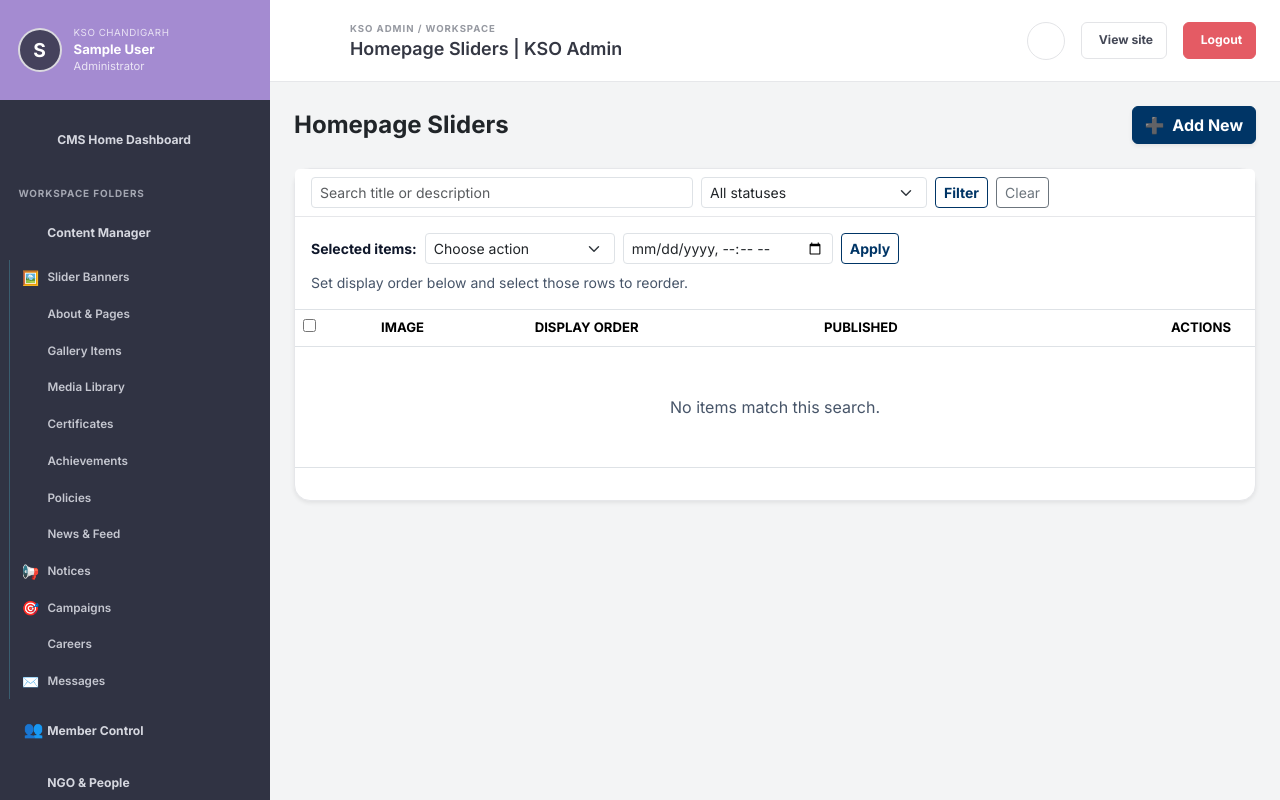
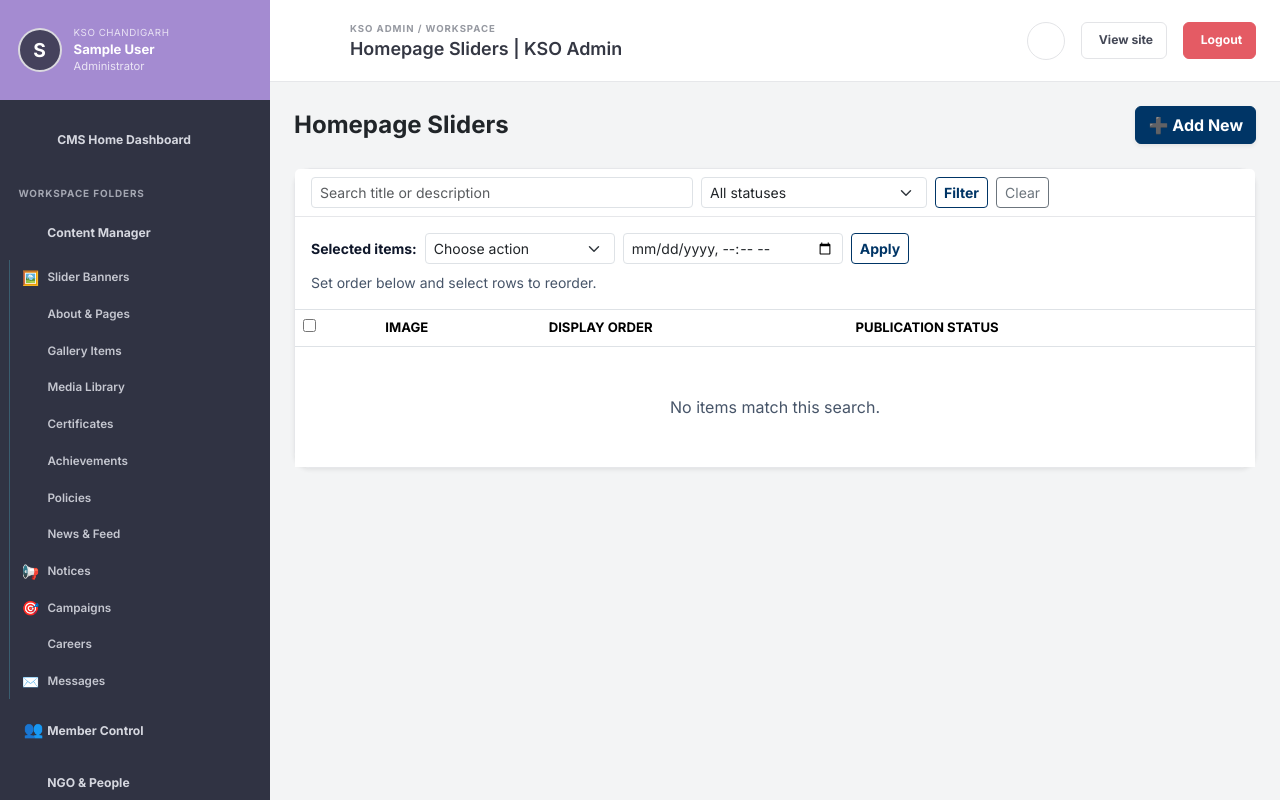
Before and after one commit to Lungouhen/KUKI-STUDENTS-ORG-CHANDIGARH, a Laravel app: page /admin/content in a window 1280 px wide. Run offline with Laravel 12, Linux system fonts and the light colour scheme; the visitor is signed in with stand-in values (Sample User, id 1); data comes from the database, SQL or seed files in the repository; data that the repository does not hold is empty.

Commit message:
Upgrade admin content manager module
Co-authored-by: Lungouhen <191935306+Lungouhen@users.noreply.github.com>

```diff
--- /dev/null
+++ b/public/css/pages/admin-content.css
@@ -0,0 +1,49 @@
+.admin-content-page .card,
+.admin-content-page .modal-content {
+    border-radius: 1rem !important;
+}
+
+.admin-content-page .admin-content-thumbnail {
+    width: 60px;
+    height: 40px;
+    object-fit: cover;
+}
+
+.admin-content-page .admin-content-order {
+    width: 100px;
+}
+
+.admin-content-page button:focus-visible,
+.admin-content-page a:focus-visible,
+.admin-content-page input:focus-visible,
+.admin-content-page select:focus-visible,
+.admin-content-page textarea:focus-visible {
+    outline: 3px solid #ffbf00;
+    outline-offset: 3px;
+}
+
+.admin-content-page .admin-content-bulk {
+    display: flex;
+    flex-wrap: wrap;
+    align-items: center;
+    gap: 0.5rem;
+}
+
+.admin-content-page #bulk-content-action {
+    max-width: 190px;
+}
+
+.admin-content-page #contentBulkSchedule {
+    max-width: 220px;
+}
+
+@media (max-width: 575.98px) {
+    .admin-content-page .card-body,
+    .admin-content-page .card-header {
+        padding: 1rem !important;
+    }
+
+    .admin-content-page .admin-content-bulk {
+        width: 100%;
+    }
+}
--- /dev/null
+++ b/public/js/pages/admin-content.js
@@ -0,0 +1,110 @@
+(() => {
+    const selectAll = document.getElementById('select-all-content');
+    const selections = Array.from(document.querySelectorAll('.content-selection'));
+    const bulkForm = document.getElementById('bulk-content-form');
+    const selectionError = document.querySelector('[data-content-selection-error]');
+
+    const syncSelection = () => {
+        const selectedCount = selections.filter((input) => input.checked).length;
+        if (selectAll) {
+            selectAll.checked = selections.length > 0 && selectedCount === selections.length;
+            selectAll.indeterminate = selectedCount > 0 && selectedCount < selections.length;
+        }
+        if (selectionError && selectedCount > 0) {
+            selectionError.hidden = true;
+        }
+    };
+
+    selectAll?.addEventListener('change', () => {
+        selections.forEach((input) => {
+            input.checked = selectAll.checked;
+        });
+        syncSelection();
+    });
+    selections.forEach((input) => input.addEventListener('change', syncSelection));
+
+    const actionSelect = document.querySelector('[data-content-action]');
+    const bulkSchedule = document.querySelector('#bulk-content-form [data-content-schedule]');
+    const updateBulkScheduleRequirement = () => {
+        if (actionSelect && bulkSchedule) {
+            bulkSchedule.required = actionSelect.value === 'scheduled';
+        }
+    };
+    actionSelect?.addEventListener('change', updateBulkScheduleRequirement);
+    updateBulkScheduleRequirement();
+
+    bulkForm?.addEventListener('submit', (event) => {
+        if (!selections.some((input) => input.checked)) {
+            event.preventDefault();
+            if (selectionError) {
+                selectionError.hidden = false;
+            }
+            selectAll?.focus();
+            return;
+        }
+
+        if (actionSelect?.value === 'delete' && !window.confirm('Delete the selected content items?')) {
+            event.preventDefault();
+            return;
+        }
+
+        const button = bulkForm.querySelector('button[type="submit"]');
+        if (button) {
+            button.disabled = true;
+            button.setAttribute('aria-busy', 'true');
+            button.textContent = 'Applying…';
+        }
+    });
+
+    const modal = document.getElementById('addContentModal');
+    if (modal?.dataset.reopenOnError === 'true' && window.bootstrap?.Modal) {
+        window.bootstrap.Modal.getOrCreateInstance(modal).show();
+    }
+
+    const createForm = document.querySelector('[data-content-create-form]');
+    const assetSelect = document.querySelector('[data-content-asset]');
+    const imageFile = document.querySelector('[data-content-file]');
+    const altText = document.querySelector('[data-content-alt]');
+
+    assetSelect?.addEventListener('change', () => {
+        if (assetSelect.value && imageFile) {
+            imageFile.value = '';
+        }
+        if (altText) {
+            altText.required = false;
+        }
+    });
+
+    imageFile?.addEventListener('change', () => {
+        if (imageFile.files?.length && assetSelect) {
+            assetSelect.value = '';
+        }
+        if (altText) {
+            altText.required = Boolean(imageFile.files?.length);
+        }
+    });
+
+    document.querySelector('[data-content-status]')?.addEventListener('change', (event) => {
+        const scheduledAt = createForm?.querySelector('[data-content-schedule]');
+        if (scheduledAt) {
+            scheduledAt.required = event.target.value === 'scheduled';
+        }
+    });
+
+    const publicationStatus = document.querySelector('[data-content-status]');
+    const scheduledAt = createForm?.querySelector('[data-content-schedule]');
+    if (publicationStatus && scheduledAt) {
+        scheduledAt.required = publicationStatus.value === 'scheduled';
+    }
+
+    createForm?.addEventListener('submit', () => {
+        const button = createForm.querySelector('button[type="submit"]');
+        if (!button || !createForm.reportValidity()) {
+            return;
+        }
+
+        button.disabled = true;
+        button.setAttribute('aria-busy', 'true');
+        button.textContent = 'Saving content…';
+    });
+})();
--- a/resources/views/admin/content/index.blade.php
+++ b/resources/views/admin/content/index.blade.php
@@ -3,18 +3,33 @@
 @section('title', $title . ' | KSO Admin')
 
 @section('content')
+<div class="admin-content-page">
+    @if($errors->any())
+        <div class="alert alert-danger rounded-4 small" role="alert" aria-labelledby="contentErrorsHeading">
+            <h2 id="contentErrorsHeading" class="h6 fw-bold">Review the content details</h2>
+            <ul class="mb-0">
+                @foreach($errors->all() as $error)
+                    <li>{{ $error }}</li>
+                @endforeach
+            </ul>
+        </div>
+    @endif
+
     <div class="d-flex flex-wrap justify-content-between align-items-center gap-3 mb-4">
-    <h4 class="fw-bold text-dark mb-0">{{ $title }}</h4>
+        <h1 class="h4 fw-bold text-dark mb-0">{{ $title }}</h1>
         <button type="button" class="btn btn-primary shadow-sm" data-bs-toggle="modal" data-bs-target="#addContentModal">
-        <i class="fa-solid fa-plus me-1"></i> Add New
+            <i class="fa-solid fa-plus me-1" aria-hidden="true"></i>Add New
         </button>
     </div>
 
-<div class="card border-0 shadow-sm rounded-4">
+    <section class="card border-0 shadow-sm rounded-4">
         <div class="card-header bg-white">
             <form action="{{ route('admin.content.index') }}" method="GET" class="row g-2">
                 <input type="hidden" name="type" value="{{ $type }}">
-            <div class="col-md-5"><label class="visually-hidden" for="content-search">Search content</label><input id="content-search" name="q" value="{{ $search }}" class="form-control form-control-sm" placeholder="Search title or description"></div>
+                <div class="col-md-5">
+                    <label class="visually-hidden" for="content-search">Search content</label>
+                    <input id="content-search" name="q" value="{{ $search }}" class="form-control form-control-sm" placeholder="Search title or description">
+                </div>
                 <div class="col-md-3">
                     <label class="visually-hidden" for="content-status">Filter publication status</label>
                     <select id="content-status" name="status" class="form-select form-select-sm">
@@ -23,16 +38,19 @@
                         @endforeach
                     </select>
                 </div>
-            <div class="col-md-4 d-flex gap-2"><button class="btn btn-sm btn-outline-primary">Filter</button><a href="{{ route('admin.content.index', ['type' => $type]) }}" class="btn btn-sm btn-outline-secondary">Clear</a></div>
+                <div class="col-md-4 d-flex gap-2">
+                    <button type="submit" class="btn btn-sm btn-outline-primary">Filter</button>
+                    <a href="{{ route('admin.content.index', ['type' => $type]) }}" class="btn btn-sm btn-outline-secondary">Clear</a>
+                </div>
             </form>
         </div>
 
-    <form action="{{ route('admin.content.bulk') }}" method="POST" id="bulk-content-form">
+        <div class="d-flex flex-wrap align-items-center gap-2 p-3 border-bottom">
+            <form action="{{ route('admin.content.bulk') }}" method="POST" id="bulk-content-form" class="admin-content-bulk">
                 @csrf
                 <input type="hidden" name="type" value="{{ $type }}">
-        <div class="d-flex flex-wrap align-items-center gap-2 p-3 border-bottom">
                 <label for="bulk-content-action" class="small fw-bold">Selected items:</label>
-            <select name="action" id="bulk-content-action" class="form-select form-select-sm" style="max-width: 190px" required>
+                <select name="action" id="bulk-content-action" class="form-select form-select-sm" required data-content-action>
                     <option value="">Choose action</option>
                     <option value="publish">Publish</option>
                     <option value="unpublish">Unpublish</option>
@@ -41,105 +59,122 @@
                     <option value="reorder">Save order</option>
                     <option value="delete">Delete</option>
                 </select>
-            <input type="datetime-local" name="scheduled_publish_at" class="form-control form-control-sm" style="max-width:210px" aria-label="Scheduled publish time">
-            <button class="btn btn-sm btn-outline-primary">Apply</button>
-            <span class="small text-muted">Set display order below and select those rows to reorder.</span>
+                <label class="visually-hidden" for="contentBulkSchedule">Scheduled publish time</label>
+                <input id="contentBulkSchedule" type="datetime-local" name="scheduled_publish_at" class="form-control form-control-sm" aria-describedby="contentBulkScheduleHint" data-content-schedule>
+                <button type="submit" class="btn btn-sm btn-outline-primary">Apply</button>
+                <span id="contentBulkScheduleHint" class="visually-hidden">Required only when scheduling selected content.</span>
+                <span class="small text-muted">Set order below and select rows to reorder.</span>
+            </form>
+            <p class="w-100 small text-danger mb-0" data-content-selection-error role="alert" hidden>Select at least one content item before applying a bulk action.</p>
         </div>
+
         <div class="card-body p-0">
             <div class="table-responsive">
-                <table class="table table-hover align-middle mb-0">
+                <table class="table table-hover align-middle mb-0" aria-describedby="contentTableCaption">
+                    <caption id="contentTableCaption" class="visually-hidden">{{ $title }} matching the selected filters</caption>
                     <thead class="bg-light text-muted extra-small text-uppercase">
                         <tr>
-                            <th><input type="checkbox" id="select-all-content" aria-label="Select all content"></th>
-                            <th class="ps-3">@if(in_array($type, ['slider', 'certificate'])) Image @else Title @endif</th>
-                            @if($type != 'slider' && $type != 'certificate') <th>Summary</th> @endif
-                            <th>Display order</th>
-                            <th>Published</th>
-                            <th class="text-end pe-4">Actions</th>
+                            <th scope="col"><input type="checkbox" id="select-all-content" aria-label="Select all content on this page" form="bulk-content-form"></th>
+                            <th scope="col" class="ps-3">@if(in_array($type, ['slider', 'certificate'])) Image @else Title @endif</th>
+                            @if(!in_array($type, ['slider', 'certificate']))<th scope="col">Summary</th>@endif
+                            <th scope="col">Display order</th>
+                            <th scope="col">Publication status</th>
                         </tr>
                     </thead>
                     <tbody>
                         @forelse($contents as $content)
                             <tr class="extra-small">
-                                <td><input type="checkbox" name="ids[]" value="{{ $content->id }}" class="content-selection" aria-label="Select {{ $content->title }}"></td>
+                                <td><input type="checkbox" name="ids[]" value="{{ $content->id }}" class="content-selection" aria-label="Select {{ $content->title }}" form="bulk-content-form"></td>
                                 <td class="ps-3">
                                     @if($content->image)
-                                        <img src="{{ asset($content->image) }}" alt="{{ $content->mediaAsset?->alt_text ?? '' }}" class="rounded border" width="60" height="40" style="object-fit:cover;">
+                                        <img src="{{ asset($content->image) }}" alt="{{ $content->mediaAsset?->alt_text ?? '' }}" class="admin-content-thumbnail rounded border" loading="lazy" decoding="async">
                                     @endif
                                     <span class="fw-bold text-dark ms-2">{{ $content->title }}</span>
                                 </td>
-                                @if($type != 'slider' && $type != 'certificate')
+                                @if(!in_array($type, ['slider', 'certificate']))
                                     <td>{{ Str::limit($content->content, 50) }}</td>
                                 @endif
-                                <td><input type="number" name="display_orders[{{ $content->id }}]" value="{{ $content->display_order }}" min="0" class="form-control form-control-sm" style="width:90px" aria-label="Display order for {{ $content->title }}"></td>
+                                <td>
+                                    <label class="visually-hidden" for="content-order-{{ $content->id }}">Display order for {{ $content->title }}</label>
+                                    <input type="number" id="content-order-{{ $content->id }}" name="display_orders[{{ $content->id }}]" value="{{ $content->display_order }}" min="0" class="form-control form-control-sm admin-content-order" aria-label="Display order for {{ $content->title }}" form="bulk-content-form">
+                                </td>
                                 <td>
                                     <span class="badge {{ $content->publication_status === 'published' ? 'bg-success' : 'bg-secondary' }}">{{ ucfirst($content->publication_status) }}</span>
                                     @if($content->scheduled_publish_at)<small class="d-block">{{ $content->scheduled_publish_at->format('Y-m-d H:i') }}</small>@endif
                                 </td>
-                                <td class="text-end pe-4"><span class="text-muted">Use bulk actions</span></td>
                             </tr>
                         @empty
-                            <tr><td colspan="6" class="text-center py-5 text-muted">No items match this search.</td></tr>
+                            <tr><td colspan="{{ in_array($type, ['slider', 'certificate']) ? 4 : 5 }}" class="text-center py-5 text-muted">No items match this search.</td></tr>
                         @endforelse
                     </tbody>
                 </table>
             </div>
+            @if($contents->hasPages())
                 <div class="p-3">{{ $contents->links() }}</div>
+            @endif
         </div>
-    </form>
-</div>
+    </section>
 
-<div class="modal fade" id="addContentModal" tabindex="-1">
-    <div class="modal-dialog">
+    <div class="modal fade" id="addContentModal" tabindex="-1" aria-labelledby="addContentModalTitle" data-reopen-on-error="{{ $errors->any() && old('type') === $type ? 'true' : 'false' }}">
+        <div class="modal-dialog modal-dialog-centered">
             <div class="modal-content rounded-4 border-0 shadow">
                 <div class="modal-header border-0">
-                <h5 class="fw-bold">Add to {{ $title }}</h5>
-                <button type="button" class="btn-close" data-bs-dismiss="modal"></button>
+                    <h2 class="h5 fw-bold" id="addContentModalTitle">Add to {{ $title }}</h2>
+                    <button type="button" class="btn-close" data-bs-dismiss="modal" aria-label="Close content form"></button>
                 </div>
-            <form action="{{ route('admin.content.store') }}" method="POST" enctype="multipart/form-data">
+                <form action="{{ route('admin.content.store') }}" method="POST" enctype="multipart/form-data" data-content-create-form>
                     @csrf
                     <input type="hidden" name="type" value="{{ $type }}">
                     <div class="modal-body">
-                    <div class="mb-3"><label class="form-label extra-small fw-bold">Title / Heading</label><input type="text" name="title" class="form-control" required></div>
-                    @if($type != 'slider')
-                        <div class="mb-3"><label class="form-label extra-small fw-bold">Description / Content</label><textarea name="content" class="form-control" rows="3"></textarea></div>
+                        <div class="mb-3">
+                            <label class="form-label extra-small fw-bold" for="contentTitle">Title / Heading</label>
+                            <input type="text" id="contentTitle" name="title" value="{{ old('title') }}" class="form-control" maxlength="255" required>
+                        </div>
+                        @if($type !== 'slider')
+                            <div class="mb-3">
+                                <label class="form-label extra-small fw-bold" for="contentDescription">Description / Content</label>
+                                <textarea id="contentDescription" name="content" class="form-control" rows="4">{{ old('content') }}</textarea>
+                            </div>
                         @endif
-                    <div class="mb-3"><label class="form-label extra-small fw-bold">Link (Optional)</label><input type="text" name="link" class="form-control" placeholder="https://..."></div>
                         <div class="mb-3">
-                        <label class="form-label extra-small fw-bold">Reuse a media asset</label>
-                        <select name="image_asset_path" class="form-select">
+                            <label class="form-label extra-small fw-bold" for="contentLink">Link (optional)</label>
+                            <input type="text" id="contentLink" name="link" value="{{ old('link') }}" class="form-control" maxlength="2048" placeholder="https://...">
+                        </div>
+                        <div class="mb-3">
+                            <label class="form-label extra-small fw-bold" for="contentMediaAsset">Reuse a media asset</label>
+                            <select id="contentMediaAsset" name="image_asset_path" class="form-select" data-content-asset>
                                 <option value="">No image / upload instead</option>
                                 @foreach($assets as $asset)
-                                <option value="{{ $asset->path }}">{{ $asset->original_name }} — {{ $asset->alt_text }}</option>
+                                    <option value="{{ $asset->path }}" @selected(old('image_asset_path') === $asset->path)>{{ $asset->original_name }} — {{ $asset->alt_text }}</option>
                                 @endforeach
                             </select>
                             <a href="{{ route('admin.media.index') }}" target="_blank" rel="noopener" class="small">Open media library</a>
                         </div>
-                    <div class="mb-3"><label class="form-label extra-small fw-bold">Or upload image</label><input type="file" name="imageFile" class="form-control" accept="image/*"></div>
-                    <div class="mb-3"><label class="form-label extra-small fw-bold">Alternative text for uploaded image</label><input type="text" name="alt_text" class="form-control" maxlength="255"></div>
                         <div class="mb-3">
-                        <label class="form-label extra-small fw-bold">Editorial status</label>
-                        <select name="publication_status" class="form-select">
+                            <label class="form-label extra-small fw-bold" for="contentImageFile">Or upload image</label>
+                            <input type="file" id="contentImageFile" name="imageFile" class="form-control" accept="image/jpeg,image/png,image/gif,image/webp,image/avif,image/bmp" data-content-file>
+                        </div>
+                        <div class="mb-3">
+                            <label class="form-label extra-small fw-bold" for="contentAltText">Alternative text for uploaded image</label>
+                            <input type="text" id="contentAltText" name="alt_text" value="{{ old('alt_text') }}" class="form-control" maxlength="255" data-content-alt>
+                        </div>
+                        <div class="mb-3">
+                            <label class="form-label extra-small fw-bold" for="contentPublicationStatus">Editorial status</label>
+                            <select id="contentPublicationStatus" name="publication_status" class="form-select" data-content-status>
                                 @foreach(['published' => 'Publish now', 'draft' => 'Draft', 'review' => 'In review', 'scheduled' => 'Scheduled'] as $value => $label)
-                                <option value="{{ $value }}">{{ $label }}</option>
+                                    <option value="{{ $value }}" @selected(old('publication_status', 'published') === $value)>{{ $label }}</option>
                                 @endforeach
                             </select>
                         </div>
-                    <div class="mb-3"><label class="form-label extra-small fw-bold">Publish at (scheduled only)</label><input type="datetime-local" name="scheduled_publish_at" class="form-control"></div>
+                        <div class="mb-3">
+                            <label class="form-label extra-small fw-bold" for="contentPublishAt">Publish at (scheduled only)</label>
+                            <input type="datetime-local" id="contentPublishAt" name="scheduled_publish_at" value="{{ old('scheduled_publish_at') }}" class="form-control" data-content-schedule>
+                        </div>
                     </div>
                     <div class="modal-footer border-0"><button type="submit" class="btn btn-primary w-100 fw-bold shadow">Save Content</button></div>
                 </form>
             </div>
         </div>
     </div>
-<script>
-document.getElementById('select-all-content')?.addEventListener('change', event => {
-    document.querySelectorAll('.content-selection').forEach(input => input.checked = event.target.checked);
-});
-document.getElementById('bulk-content-form')?.addEventListener('submit', event => {
-    if (document.getElementById('bulk-content-action').value === 'delete' && !confirm('Delete the selected content items?')) {
-        event.preventDefault();
-    }
-});
-</script>
+</div>
 @endsection
--- a/resources/views/layouts/admin.blade.php
+++ b/resources/views/layouts/admin.blade.php
@@ -92,6 +92,9 @@
     @endif
     @if(request()->routeIs('admin.media.index'))
         <link href="{{ asset('css/pages/admin-media.css') }}" rel="stylesheet">
+    @endif
+    @if(request()->routeIs('admin.content.index'))
+        <link href="{{ asset('css/pages/admin-content.css') }}" rel="stylesheet">
     @endif
     @if(request()->routeIs('admin.elections.index'))
         <link href="{{ asset('css/pages/admin-elections.css') }}" rel="stylesheet">
@@ -556,6 +559,9 @@
     @if(request()->routeIs('admin.media.index'))
         <script src="{{ asset('js/pages/admin-media.js') }}" defer></script>
     @endif
+    @if(request()->routeIs('admin.content.index'))
+        <script src="{{ asset('js/pages/admin-content.js') }}" defer></script>
+    @endif
     @if(request()->routeIs('admin.elections.index'))
         <script src="{{ asset('js/pages/admin-elections.js') }}" defer></script>
     @endif
```
Also changed, not shown: tests/Feature/AdminContentModuleTest.php (added, +73 -0 lines). Lines whose indentation alone changed are shown as unchanged.
